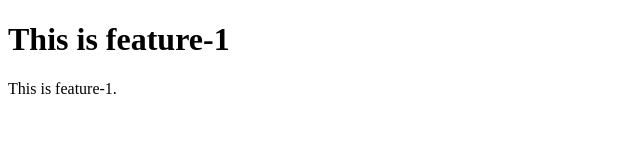
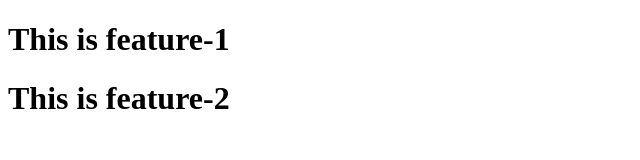
Before and after one commit to nyamashita27/git-test, a plain HTML site: page index.html in a window 1280 px wide. Shown: the whole page, without its empty margins (0-640 px from the left). Drawn offline with Linux system fonts and the light colour scheme.

Commit message:
Finish feature-2 (#2)

```diff
--- a/index.html
+++ b/index.html
@@ -7,6 +7,6 @@
 </head>
 <body>
     <h1>This is feature-1</h1>
-    <p>This is feature-1.</p>
+    <h1>This is feature-2</h1>
 </body>
 </html>
```
